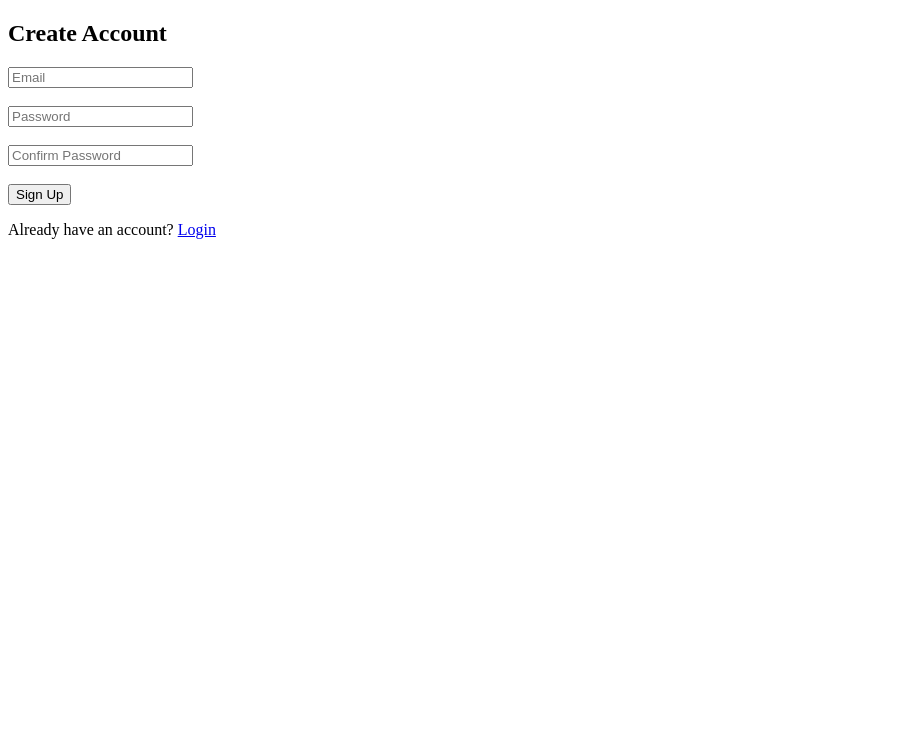
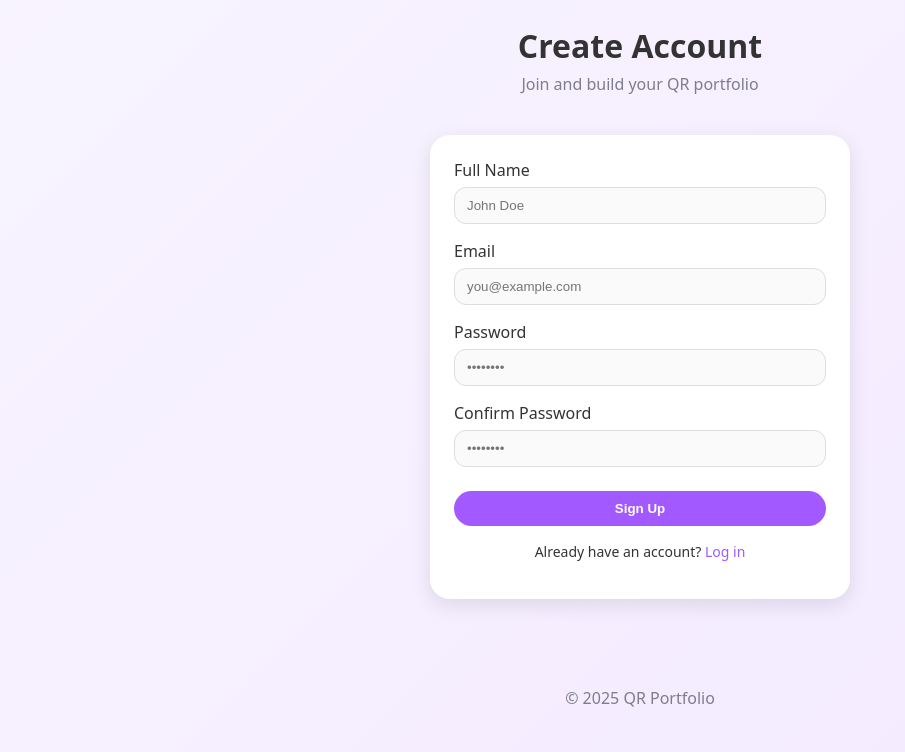
Before and after one commit to Paras-Gupta8/qr-portfolio, a website: page public/signup.html in a window 1280 px wide. Shown: the whole page, without its empty margins (0-905 px from the left). Drawn offline with Linux system fonts and the light colour scheme.

Commit message:
Final working QR portfolio app

```diff
--- a/public/signup.html
+++ b/public/signup.html
@@ -1,25 +1,66 @@
 <!DOCTYPE html>
-<html>
+<html lang="en">
 <head>
+  <meta charset="UTF-8" />
+  <meta name="viewport" content="width=device-width, initial-scale=1.0" />
   <title>Sign Up</title>
+  <link rel="stylesheet" href="/style.css">
+
 </head>
 <body>
-  <h2>Create Account</h2>
 
-  <form id="signupForm">
-    <input id="email" type="email" placeholder="Email" required><br><br>
-    <input id="password" type="password" placeholder="Password" required><br><br>
-    <input id="confirm" type="password" placeholder="Confirm Password" required><br><br>
-    <button type="submit">Sign Up</button>
-  </form>
+  <header class="site-header">
+    <h1>Create Account</h1>
+    <p class="subtitle">Join and build your QR portfolio</p>
+  </header>
 
-  <p>Already have an account? <a href="/index.html">Login</a></p>
+  <main class="container">
+    <div class="card" style="max-width: 420px; margin: auto;">
+      <form id="signupForm">
+
+        <div class="field">
+          <label>Full Name</label>
+          <input type="text" id="name" placeholder="John Doe" required />
+        </div>
+
+        <div class="field" style="margin-top: 16px;">
+          <label>Email</label>
+          <input type="email" id="email" placeholder="you@example.com" required />
+        </div>
+
+        <div class="field" style="margin-top: 16px;">
+          <label>Password</label>
+          <input type="password" id="password" placeholder="••••••••" required />
+        </div>
+
+        <div class="field" style="margin-top: 16px;">
+          <label>Confirm Password</label>
+          <input type="password" id="confirm" placeholder="••••••••" required />
+        </div>
+
+        <div class="actions" style="margin-top: 24px;">
+          <button type="submit" class="btn" style="width: 100%;">
+            Sign Up
+          </button>
+        </div>
+
+        <p style="text-align:center; margin-top:16px; font-size:14px;">
+          Already have an account?
+          <a href="index.html" class="link">Log in</a>
+        </p>
+
+      </form>
+    </div>
+  </main>
+
+  <footer class="site-footer">
+    <p>© 2025 QR Portfolio</p>
+  </footer>
 
   <script>
-    document.getElementById("signupForm").addEventListener("submit", async e => {
+    document.getElementById("signupForm").addEventListener("submit", (e) => {
       e.preventDefault();
 
-      const email = document.getElementById("email").value;
       const password = document.getElementById("password").value;
       const confirm = document.getElementById("confirm").value;
 
@@ -28,17 +69,10 @@
         return;
       }
 
-      const res = await fetch("/signup", {
-        method: "POST",
-        headers: { "Content-Type": "application/json" },
-        body: JSON.stringify({ email, password })
-      });
-
-      const data = await res.json();
-      alert(data.message || data.error);
-
-      if (res.ok) location.href = "/index.html";
+      alert("Signup successful!");
+      window.location.href = "index.html";
     });
   </script>
+
 </body>
 </html>
```
Also changed, not shown: public/index.html (+2 -1 lines), public/qr.html (+4 -2 lines).
